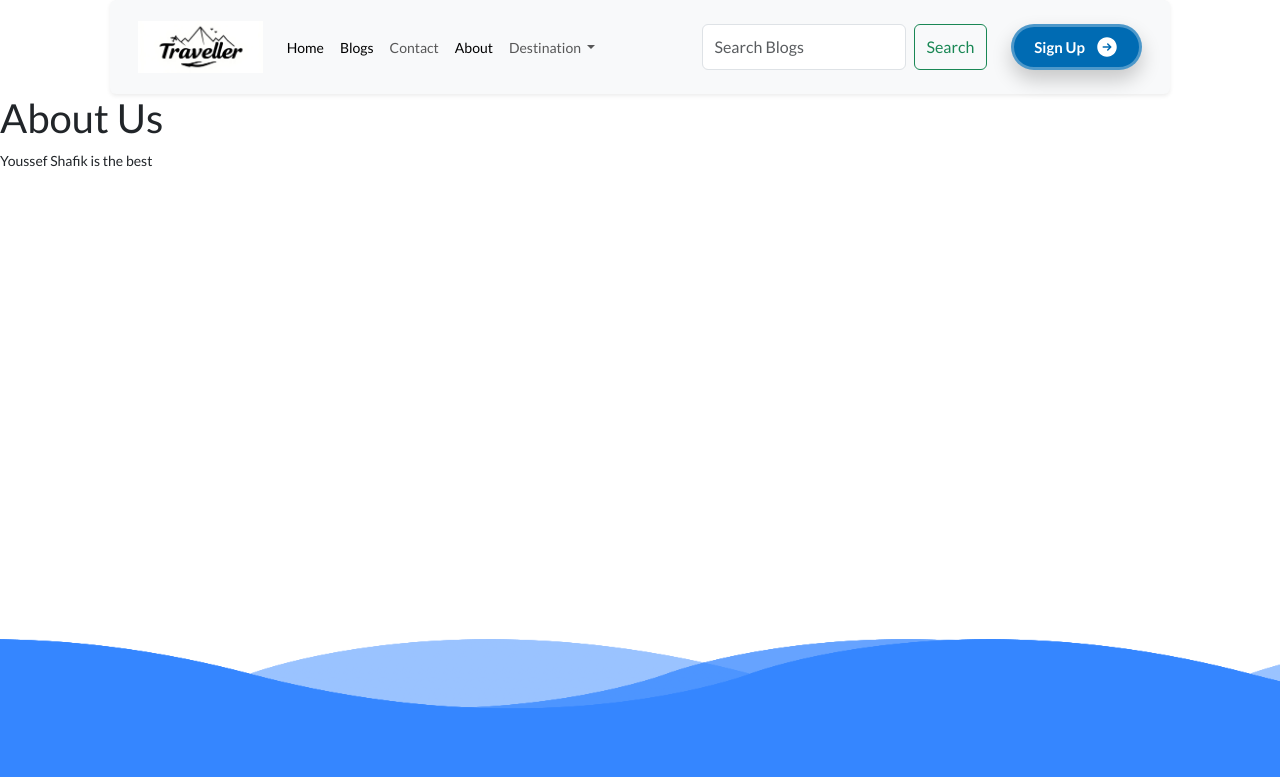
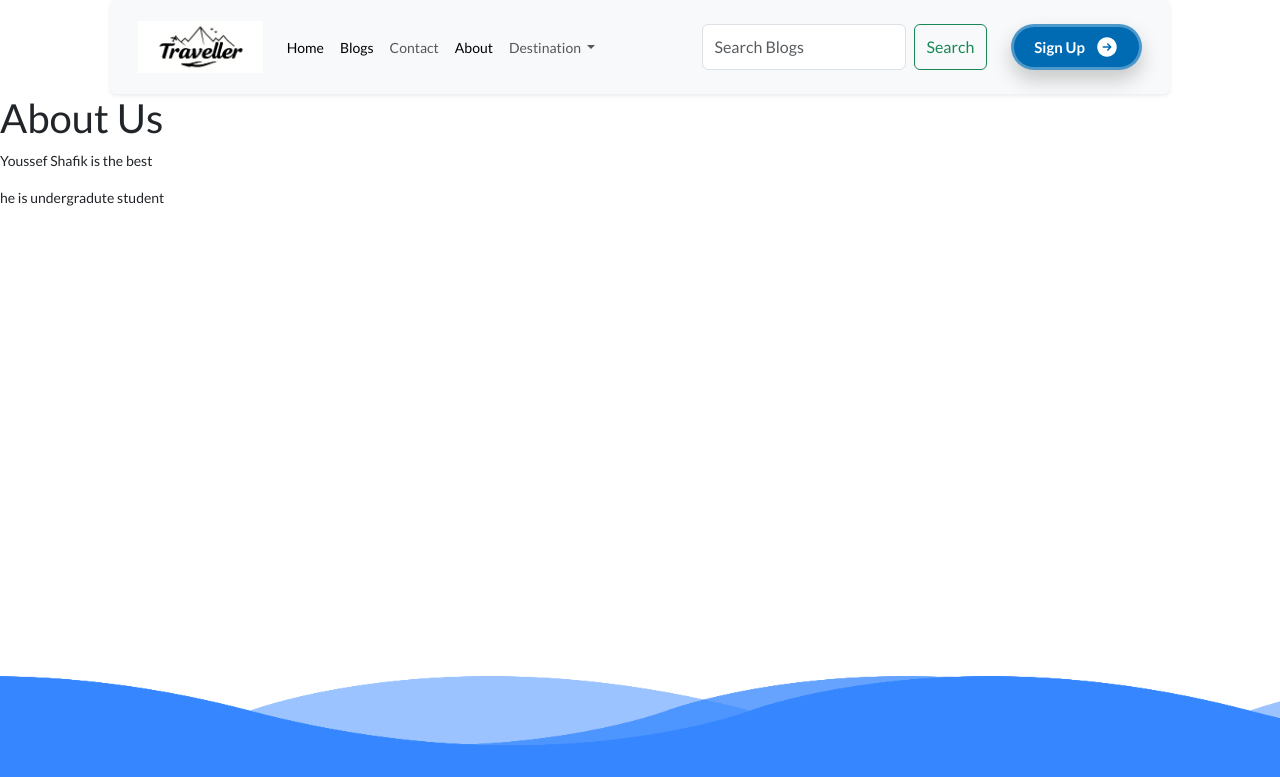
Before and after one commit to mohamedshreiff22/Project-BLOGS, an Angular app: page /about in a window 1280 px wide. Shown: the top 777 px of the page. Built offline with nearby package versions, Linux system fonts and the light colour scheme.

Commit message:
added another paragraph

```diff
--- a/src/app/about/about.component.html
+++ b/src/app/about/about.component.html
@@ -1,2 +1,3 @@
 <h1>About Us</h1>
 <p>Youssef Shafik is the best</p>
+<p>he is undergradute student</p>
```
